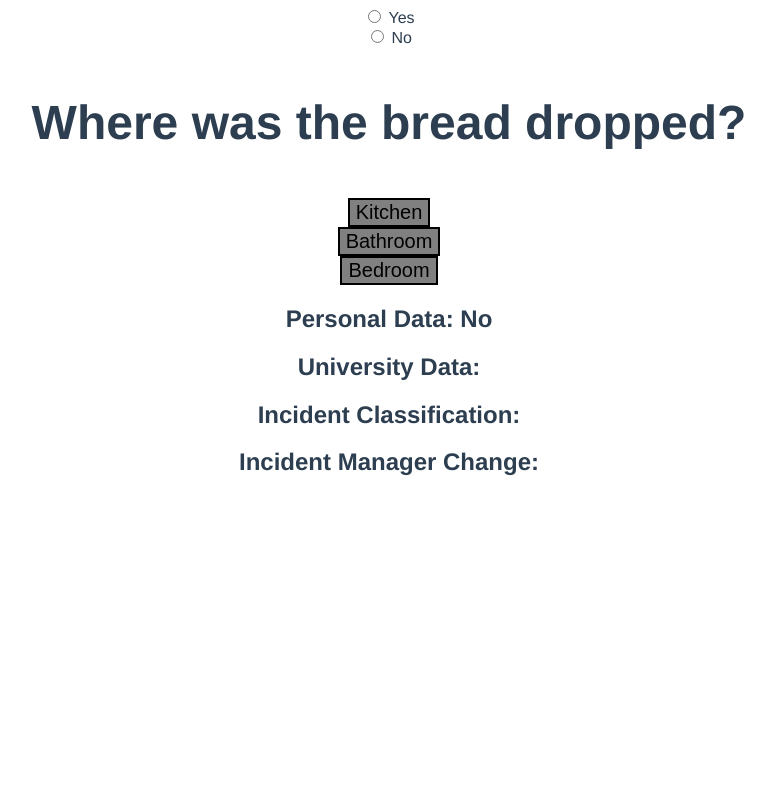
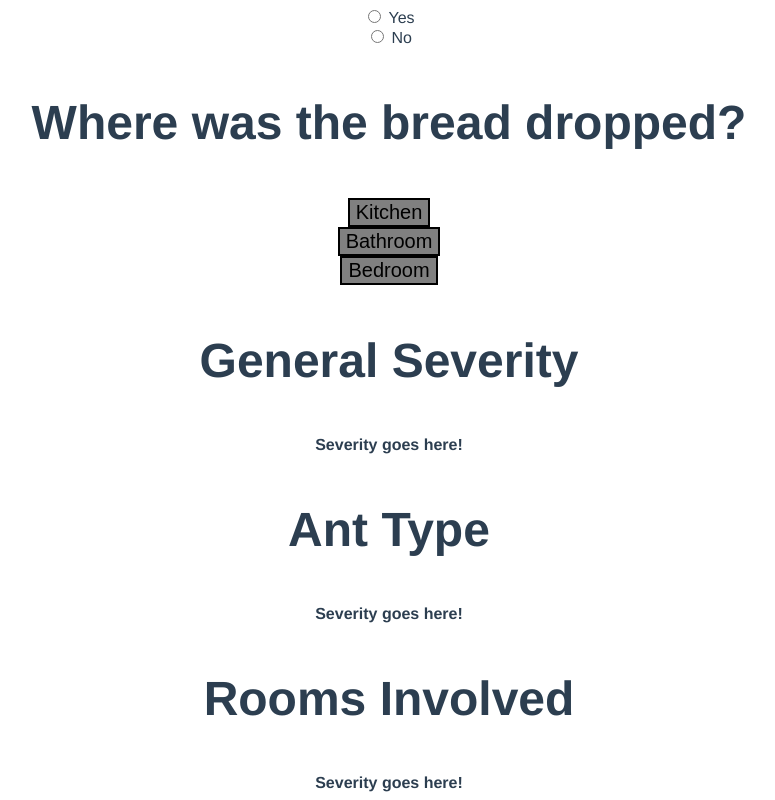
Before and after one commit to me60/security-incident-classifier-web-system, a Vue app: page / in a window 1280 px wide. Shown: the part 794-1594 px from the top of the page, without its empty margins (251-1026 px from the left). Before the commit the page ends 1290 px from the top, so only its background shows below. Built offline with nearby package versions, Linux system fonts and the light colour scheme.

Commit message:
Final prototype working! Full effect-intermediate-severity signalling bar counter intermediates

```diff
--- a/src/App.vue
+++ b/src/App.vue
@@ -4,8 +4,7 @@
     <Header />
     <EffectGroups :effect_groups="effect_groups" :all_intermediates="all_intermediates" />
     <Intermediates :all_intermediates="all_intermediates"/>
-    <SeverityGroups />
-    <Results />
+    <SeverityGroups :severity_groups="severity_groups"/>
   </div>
 </template>
 
@@ -14,7 +13,7 @@
   import EventBus from './event-bus.js';
   //import Tables from './components/Tables.vue'
   import Header from './components/Header.vue'
-  import Results from './components/Results.vue'
+  //import Results from './components/Results.vue'
   import EffectGroups from './components/EffectParentComponent/EffectGroups.vue'
   import Intermediates from './components/IntermediateParentComponent/Intermediates.vue'
   import SeverityGroups from './components/SeverityParentComponent/SeverityGroups.vue'
@@ -22,7 +21,7 @@
     name: 'App',
     components: {
       Header,
-      Results,
+      //Results,
       EffectGroups,
       Intermediates,
       SeverityGroups
@@ -31,19 +30,19 @@
         return {
             all_intermediates : [
                 {
-                    name : "amount_severity_controller",
+                    name : "general_severity_controller",
                     type : "inc",
                     classes : 3,
                     priority : true,
                     severity_system: "general_severity"
-                },
+                },/*
                 {
                     name : "covering_severity_controller",
                     type : "inc",
                     classes : 3,
                     priority : true,
                     severity_system: "general_severity"
-                },
+                },*/
                 {
                     name : "ant_colour_controller",
                     type : "bin",
@@ -62,23 +61,23 @@
                     question_text : "How much bread was dropped?",
                     type : "onepick",
                     effects : ["Crumbs","Bits","Slice","Loaf"],
-                    intermediates : ["amount_severity_controller"],
+                    intermediates : ["general_severity_controller"],
                     effect_intermediate_control : [
-                        {affecting_intermediate : "amount_severity_controller", effect : "Crumbs", class : 1},
-                        {affecting_intermediate : "amount_severity_controller", effect : "Bits", class : 1},
-                        {affecting_intermediate : "amount_severity_controller", effect : "Slice", class : 2},
-                        {affecting_intermediate : "amount_severity_controller", effect : "Loaf", class : 2}
+                        {affecting_intermediate : "general_severity_controller", effect : "Crumbs", class : 1},
+                        {affecting_intermediate : "general_severity_controller", effect : "Bits", class : 1},
+                        {affecting_intermediate : "general_severity_controller", effect : "Slice", class : 2},
+                        {affecting_intermediate : "general_severity_controller", effect : "Loaf", class : 2}
                     ]
                 },
                 {
                     question_text : "What was on the bread?",
                     type : "onepick",
                     effects : ["Nothing","Butter","Jam"],
-                    intermediates : ["covering_severity_controller"],
+                    intermediates : ["general_severity_controller"],
                     effect_intermediate_control : [
-                        {affecting_intermediate : "covering_severity_controller", effect : "Nothing", class : 1},
-                        {affecting_intermediate : "covering_severity_controller", effect : "Butter", class : 2},
-                        {affecting_intermediate : "covering_severity_controller", effect : "Jam", class : 3}
+                        {affecting_intermediate : "general_severity_controller", effect : "Nothing", class : 1},
+                        {affecting_intermediate : "general_severity_controller", effect : "Butter", class : 2},
+                        {affecting_intermediate : "general_severity_controller", effect : "Jam", class : 3}
                     ]
                 },
                 {
@@ -106,9 +105,10 @@
             severity_groups : [
                 {
                     name : "general_severity",
+                    display_name : "General Severity",
                     type : "exclusive",
                     severities : ["Not Severe","Pretty Bad","Infestation Likely"],
-                    intermediates : ["amount_severity_controller","covering_severity_controller"],
+                    intermediates : ["general_severity_controller"],
                     severity_intermediate_control : [
                         {class_trigger: 1, severity : "Not Severe"},
                         {class_trigger: 2, severity : "Pretty Bad"},
@@ -117,6 +117,7 @@
                 },
                 {
                     name : "ant_type_severity",
+                    display_name : "Ant Type",
                     type : "exclusive",
                     severities : ["Normal Ants","Fire Ants!"],
                     intermediates : ["ant_colour_controller"],
@@ -127,6 +128,7 @@
                 },
                 {
                     name : "rooms_severity",
+                    display_name : "Rooms Involved",
                     type : "exclusive",
                     severities : ["1 Room Affected","2 Rooms Affected","3 Rooms Affected"],
                     intermediates : ["place_dropped_controller"],
--- a/src/components/EffectParentComponent/EffectGroups.vue
+++ b/src/components/EffectParentComponent/EffectGroups.vue
@@ -1,5 +1,5 @@
 <template>
-    <div id="tables">
+    <div id="effect_groups">
 
         <!-- EffectGroups make up the body of the form, loop through each-->
         <div v-for="effect_group in effect_groups" :key="effect_group.question_text">
--- /dev/null
+++ b/src/components/SeverityParentComponent/BinarySeverityGroup.vue
@@ -0,0 +1,31 @@
+<template>
+    <div id="binary_severity_group">
+        <b> {{ this.onscreen }} </b>
+    </div>
+</template>
+
+<script>
+    import EventBus from '../../event-bus.js';
+    export default {
+        name: "BinarySeverityGroup",
+        props: ["name", "severities", "severity_intermediate_control"],
+        data() {
+            return {
+                onscreen: "Severity goes here!"
+            }
+        },
+        mounted() {
+            EventBus.$on((this.name), (message) =>  {
+                for (let i = 0; i < this.severity_intermediate_control.length; i++) {
+                    console.log("!!! " + message + " " + this.severity_intermediate_control[i].bin_trigger);
+                    let equivalent = (message === 'true');
+                    if (equivalent === this.severity_intermediate_control[i].bin_trigger) {
+                        this.onscreen = this.severity_intermediate_control[i].severity;
+                    }
+                }
+            });
+        }
+    }
+</script>
+
+<style />
--- /dev/null
+++ b/src/components/SeverityParentComponent/CounterSeverityGroup.vue
@@ -0,0 +1,20 @@
+<template>
+    <div id="counter_severity_group">
+        <b><div :id="this.name"> Severity goes here! </div></b>
+    </div>
+</template>
+
+<script>
+    //import EventBus from '../../event-bus.js';
+    export default {
+        name: "CounterSeverityGroup",
+        props: ["name", "severities", "severity_intermediate_control"]
+        /*mounted: {
+            EventBus.$on((this.name), (message) =>  {
+                console.log("eyy");
+            });
+        }*/
+    }
+</script>
+
+<style />
--- /dev/null
+++ b/src/components/SeverityParentComponent/IncrementSeverityGroup.vue
@@ -0,0 +1,29 @@
+<template>
+    <div id="increment_severity_group">
+        <b> {{ this.onscreen }} </b>
+    </div>
+</template>
+
+<script>
+    import EventBus from '../../event-bus.js';
+    export default {
+        name: "IncrementSeverityGroup",
+        props: ["name", "severities", "severity_intermediate_control"],
+        data() {
+            return {
+                onscreen: "Severity goes here!"
+            }
+        },
+        mounted() {
+            EventBus.$on((this.name), (message) => {
+                for (let i = 0; i < this.severity_intermediate_control.length; i++) {
+                    if (message == this.severity_intermediate_control[i].class_trigger) {
+                        this.onscreen = this.severity_intermediate_control[i].severity;
+                    }
+                }
+            });
+        }
+    }
+</script>
+
+<style />
--- a/src/components/SeverityParentComponent/Severity.vue
+++ b/src/components/SeverityParentComponent/Severity.vue
@@ -1,5 +1,6 @@
 <template>
-    <b>Hello</b>
+    <div id="Severity">
+    </div>
 </template>
 
 <script>
--- /dev/null
+++ b/src/components/SeverityParentComponent/SeverityGroup.vue
@@ -0,0 +1,35 @@
+<template>
+    <div id="severity_group">
+        <div v-if="severity_intermediate_control[0].class_trigger != null">
+            <IncrementSeverityGroup :name="this.name" :severities="this.severities" :severity_intermediate_control="this.severity_intermediate_control"/>
+        </div>
+        <div v-if="severity_intermediate_control[0].bin_trigger != null">
+            <BinarySeverityGroup :name="this.name" :severities="this.severities" :severity_intermediate_control="this.severity_intermediate_control"/>
+        </div>
+        <div v-if="severity_intermediate_control[0].on_threshold != null">
+            <CounterSeverityGroup :name="this.name" :severities="this.severities" :severity_intermediate_control="this.severity_intermediate_control"/>
+        </div>
+    </div>
+</template>
+
+<script>
+    import IncrementSeverityGroup from './IncrementSeverityGroup.vue';
+    import CounterSeverityGroup from './CounterSeverityGroup.vue';
+    import BinarySeverityGroup from './BinarySeverityGroup.vue';
+    export default {
+        name: "SeverityGroup",
+        props: ["name", "type", "severities", "severity_intermediate_control"],
+        components: {
+            IncrementSeverityGroup,
+            BinarySeverityGroup,
+            CounterSeverityGroup
+        },
+        methods: {
+            random : function() {
+                console.log("name: " + this.name);
+            }
+        }
+    }
+</script>
+
+<style />
--- a/src/components/SeverityParentComponent/SeverityGroups.vue
+++ b/src/components/SeverityParentComponent/SeverityGroups.vue
@@ -1,17 +1,20 @@
 <template>
+    <div id="severity_groups">
+        <div v-for="severity_group in severity_groups" :key="severity_group.name">
+            <h3>{{severity_group.display_name}}</h3>
+            <SeverityGroup :name="severity_group.name" :type="severity_group.type" :severities="severity_group.severities" :severity_intermediate_control="severity_group.severity_intermediate_control" />
+        </div>
     </div>
 </template>
 
 <script>
-    //import Severity from './Severity.vue'
+    import SeverityGroup from './SeverityGroup.vue'
     export default {
-        name: "SeverityGroup"/*,
+        name: "SeverityGroups",
         components: {
-          Severity
-        }*/
-        /*methods: {
-            // validation method for severity group checks
-        }*/
+          SeverityGroup
+        },
+        props: ["severity_groups"]
     }
 </script>
 
```
Also changed, not shown: src/components/IntermediateParentComponent/BinaryIntermediate.vue (+19 -12 lines), src/components/IntermediateParentComponent/CounterIntermediate.vue (+5 -2 lines), src/components/IntermediateParentComponent/IncrementIntermediate.vue (+13 -1 lines), 1 other file (tests, documents, lock files or other folders).
